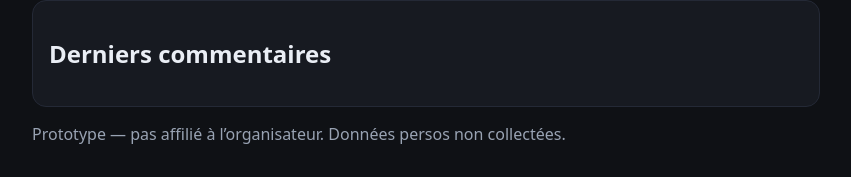
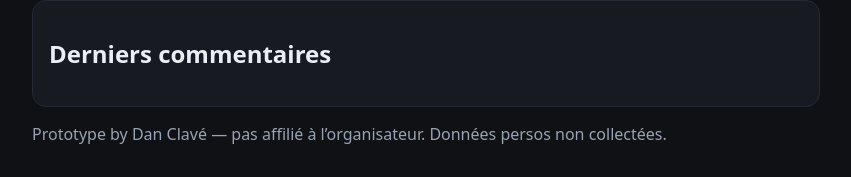
Before and after one commit to DanCMX/Recherche-pilote-CFS, a Flask app: page / in a window 1280 px wide. Shown: the part 845-1022 px from the top of the page, without its empty margins (214-1065 px from the left). Run offline with Flask 3, Linux system fonts and the light colour scheme.

Commit message:
Update index.html

```diff
--- a/templates/index.html
+++ b/templates/index.html
@@ -67,7 +67,7 @@
     </section>
 
     <footer>
-      <p class="muted">Prototype — pas affilié à l’organisateur. Données persos non collectées.</p>
+      <p class="muted">Prototype by Dan Clavé — pas affilié à l’organisateur. Données persos non collectées.</p>
     </footer>
   </main>
 
```
